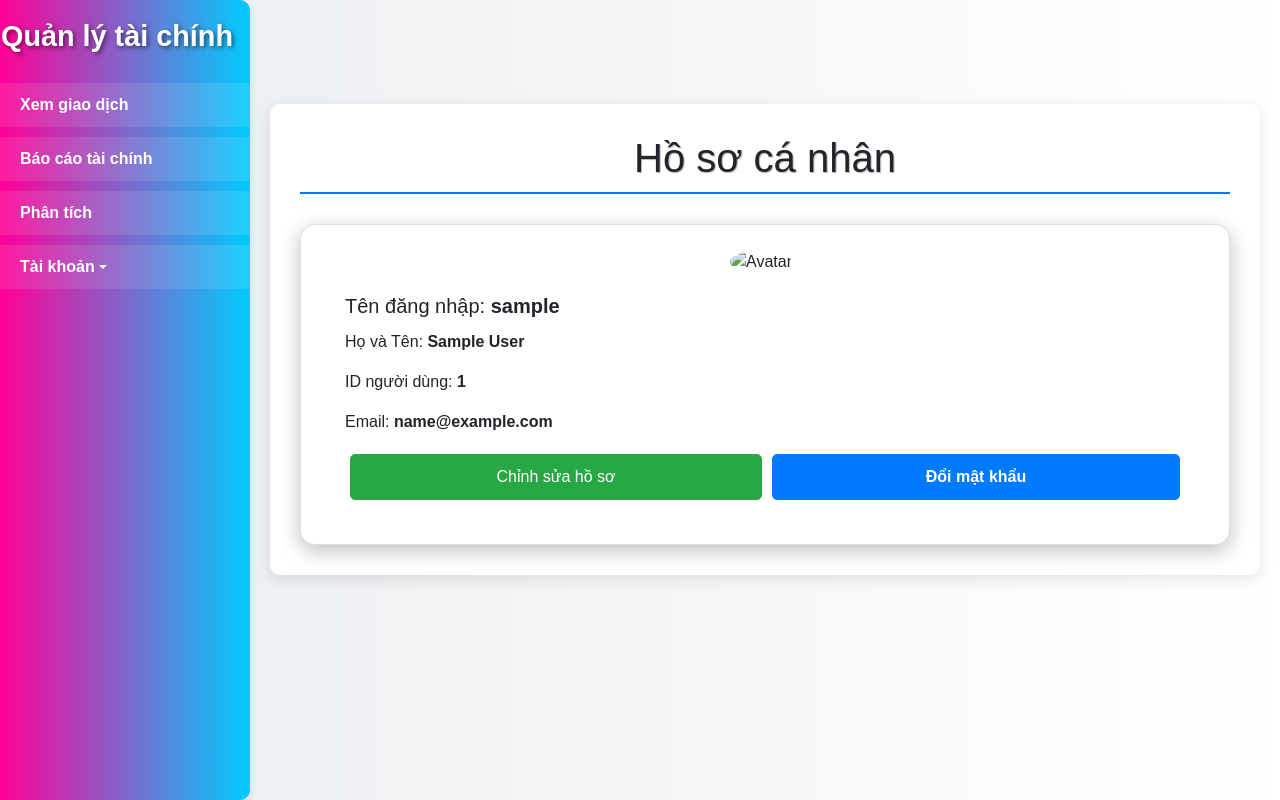
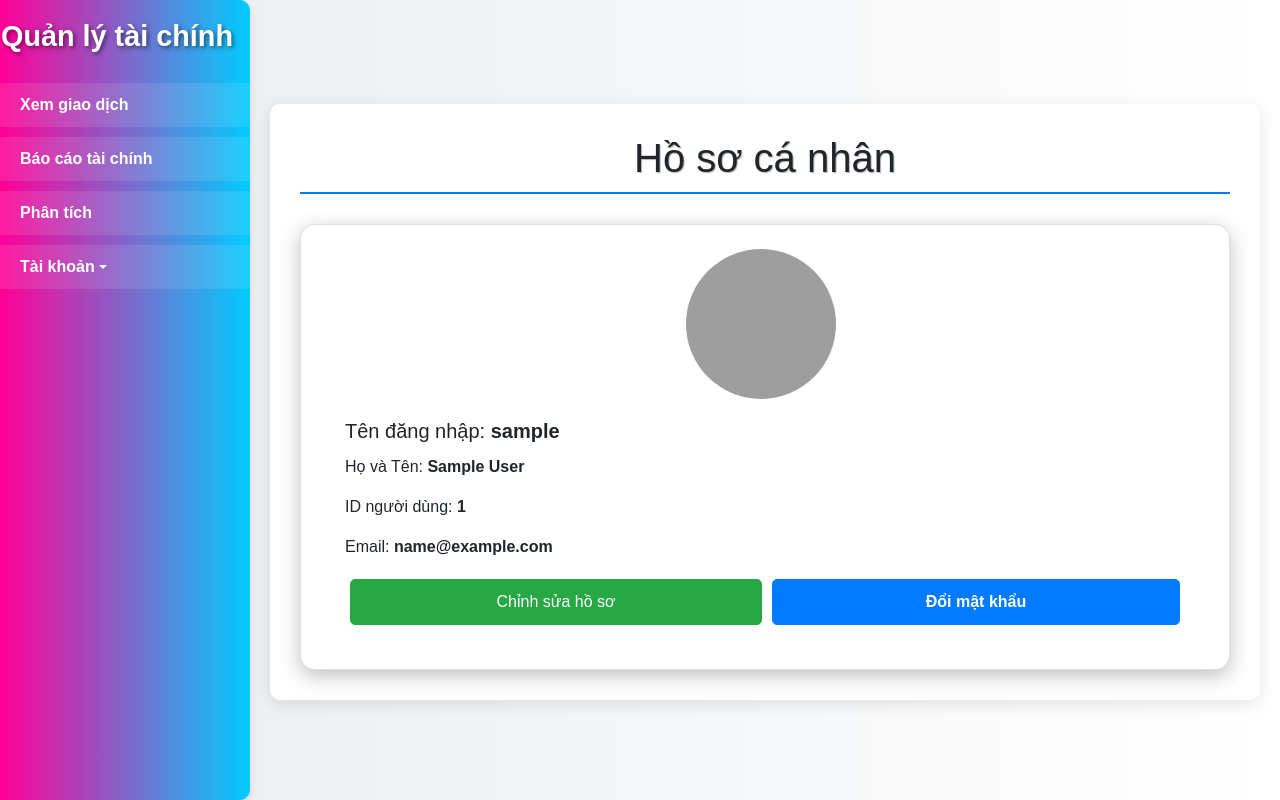
Before and after one commit to quytai0402/PythonNangCao, a Flask app: page /profile in a window 1280 px wide. Run offline with Flask 3, Linux system fonts and the light colour scheme; the visitor is signed in with stand-in values (Sample User, id 1); some libraries are stand-ins or nearby versions; grey boxes are pictures that could not be loaded.

Commit message:
Update profile.html

```diff
--- a/templates/profile.html
+++ b/templates/profile.html
@@ -163,7 +163,7 @@
 
         <div class="card p-4">
             <div class="text-center">
-                <img src="{{ user.profile_picture }}" alt="Avatar" class="user-photo">
+                <img src="https://hoanghamobile.com/tin-tuc/wp-content/webp-express/webp-images/uploads/2024/04/anh-con-cho-4.jpg.webp" alt="Avatar" class="user-photo rounded-circle" style="width: 150px; height: 150px;">
             </div>
             <div class="card-body">
                 <h5 class="card-title">Tên đăng nhập: <strong>{{ user.username }}</strong></h5>
```
